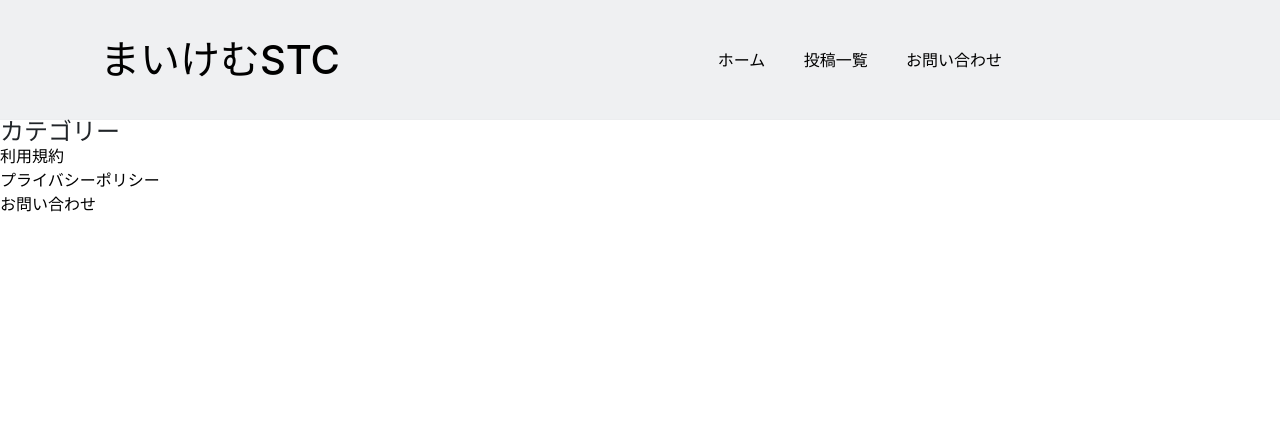
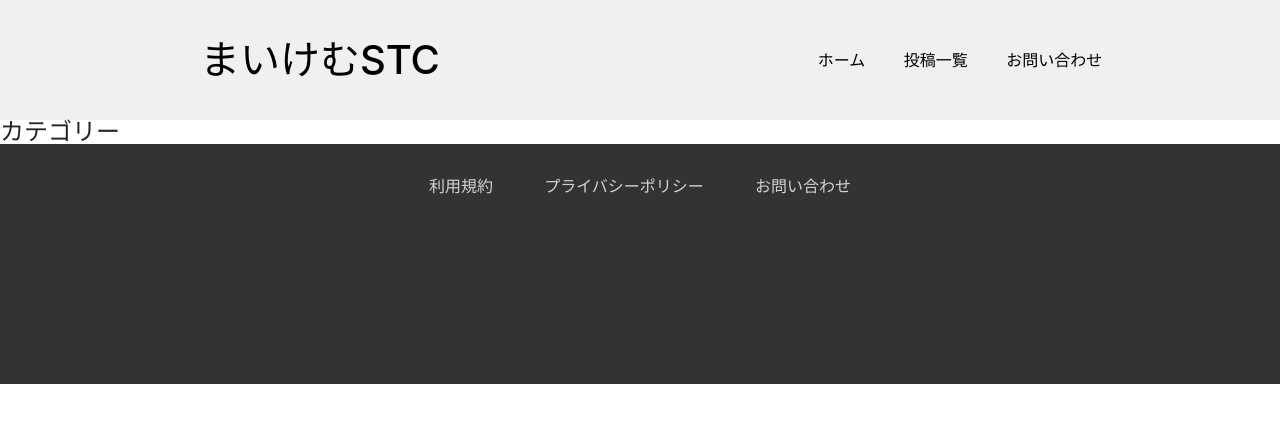
Before and after one commit to KaiTakahashi120329/maikemu_web, a Django app: page / in a window 1280 px wide. Shown: the top 423 px of the page. Run offline with Django 3.2, Linux system fonts and the light colour scheme; data that the repository does not hold is empty; some libraries are stand-ins or nearby versions.

Commit message:
header footer スタイル pcのみ

```diff
--- a/app/static/base/style.css
+++ b/app/static/base/style.css
@@ -7,7 +7,12 @@ header {
   height: 15vh;
 }
 
-header .header__header-title--hoverNone:hover {
+.header__header-title {
+  text-align: center;
+  width: 50%;
+}
+
+header .header__header-title--hoverNonen:hover {
   color: #000000;
 }
 
@@ -24,3 +29,29 @@ header .header__nav-list {
 header .header__nav-list__item {
   margin: 0 3%;
 }
+
+main {
+  max-width: 1280px;
+  margin: 0 auto;
+}
+
+footer {
+  background-color: #333333;
+  text-align: center;
+  height: 30vh;
+}
+
+.footer__content-list {
+  display: flex;
+  align-items: center;
+  justify-content: center;
+  padding-top: 30px;
+}
+
+.footer__content-list__item {
+  margin: 0 2%;
+}
+
+.footer__content-list__link {
+  color: #d3d3d3;
+}
```
